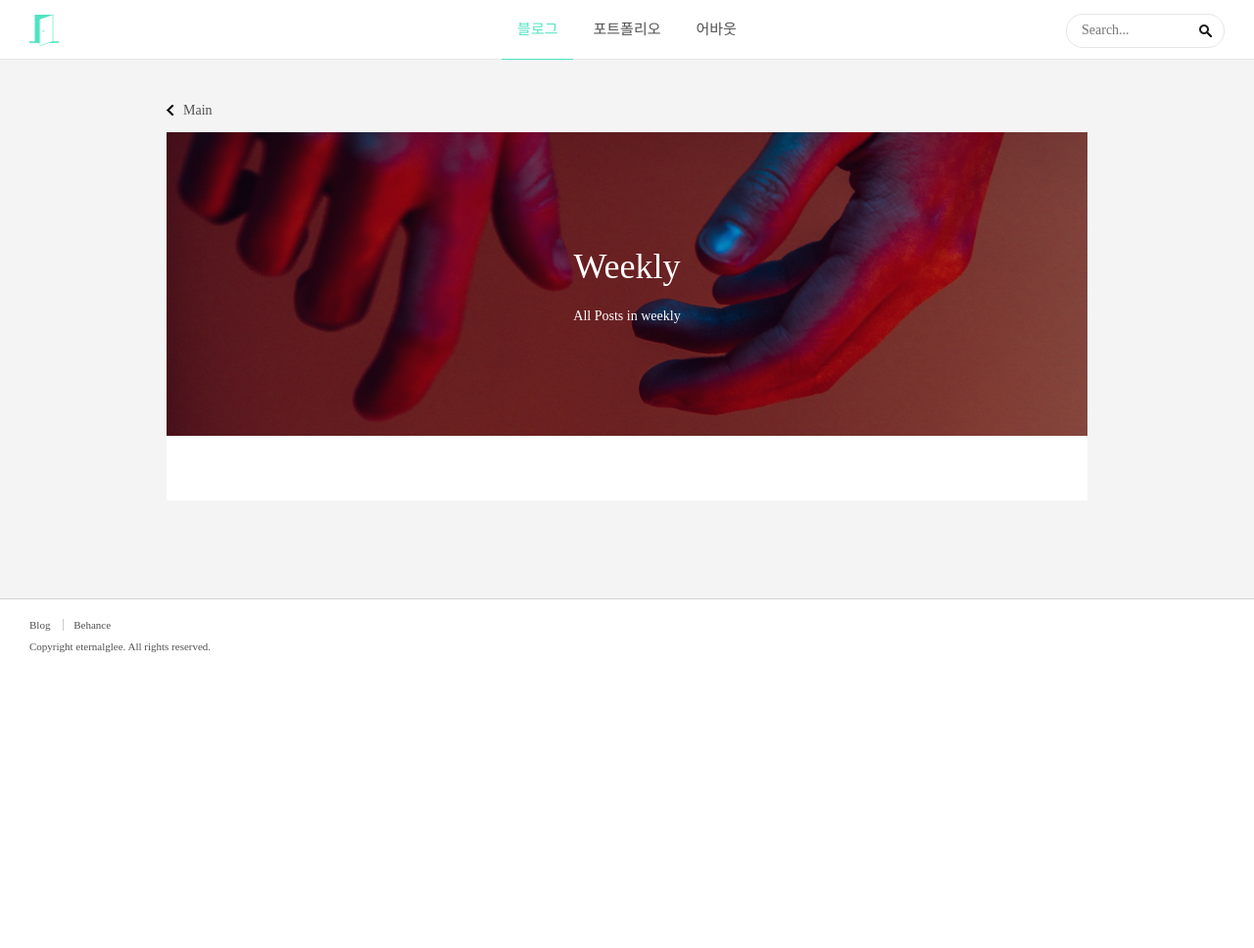
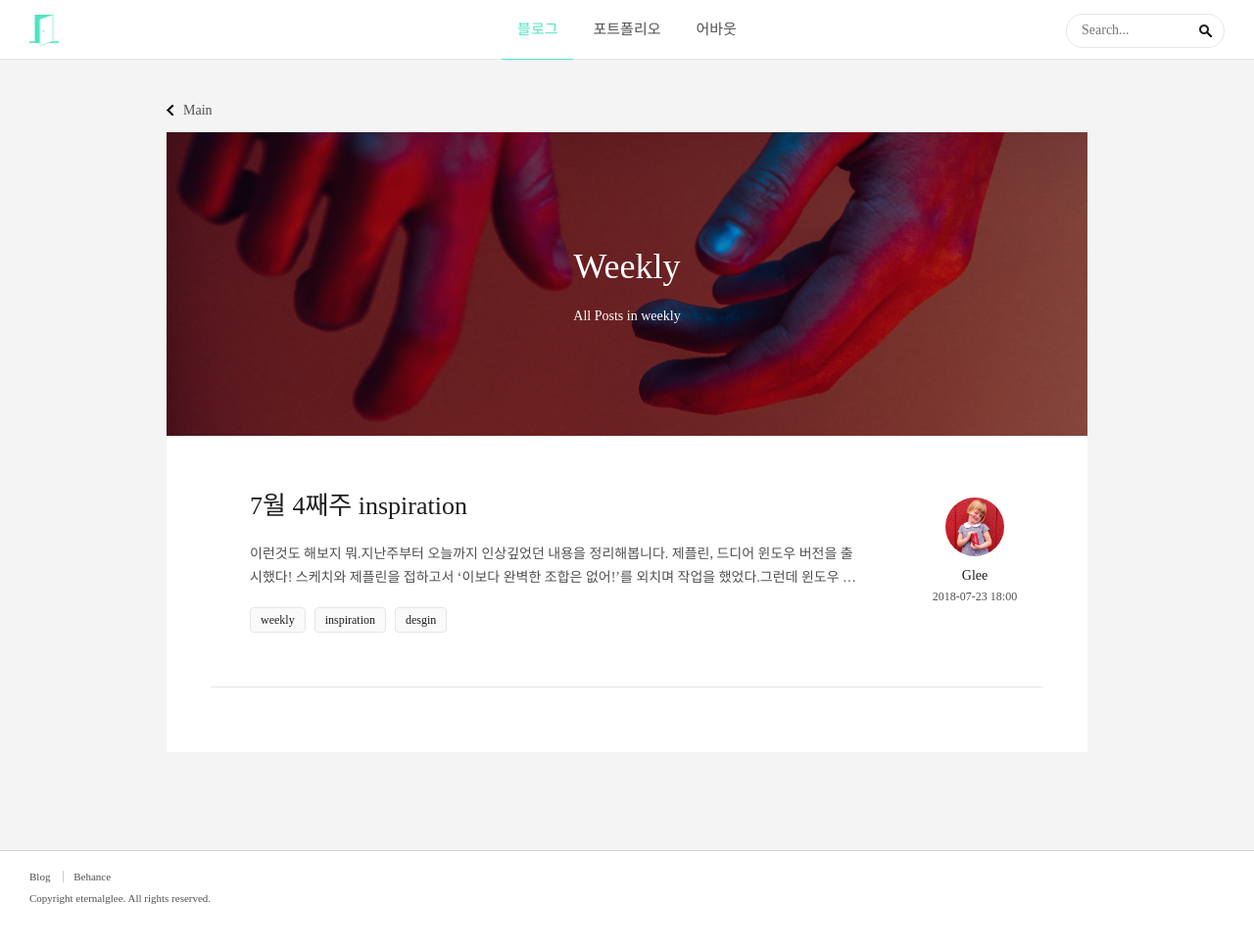
Before and after one commit to eternalglee/eternalglee.github.io, a Jekyll site: the page built from _tags/weekly.md, in a window 1280 px wide. Shown: the whole page at 98% size. Built offline with Jekyll 4.4.1, drawn with Linux system fonts in a browser that asks for light colours; before the commit the page ends 900 px from its top, so only the background shows below that.

Commit message:
내용 수정

```diff
--- a/_posts/2018-07-23-20180704_inspiration.md
+++ b/_posts/2018-07-23-20180704_inspiration.md
@@ -1,23 +1,21 @@
+---
 layout: post
 title: '7월 4째주 inspiration'
 author: Glee
-date: 2018-07-23 15:40
+date: 2018-07-23 18:00
 tags: [weekly,inspiration,desgin]
 image: /files/covers/inspiration.png
+---
 
-
-
-
-
-이런것도 해보지 뭐. 지난주부터 오늘까지 인상깊었던 내용을 정리해봅니다.<br />
+####	이런것도 해보지 뭐.<br />지난주부터 오늘까지 인상깊었던 내용을 정리해봅니다.<br />
 
 
 
 > ![윈도우 버전 개발하느라 고생해쩌](https://cdn-images-1.medium.com/max/1600/1*TG6a1Z-oWvzQFiIQAXVFHg@2x.png){: width="80%"}
 >
-> **[제플린이 드디어 윈도우 버전 출시](https://blog.zeplin.io/zeplin-adobe-xd-cc-integration-now-on-windows-78cfa704a3ab)**<br />
+> #### **[제플린, 드디어 윈도우 버전을 출시했다!](https://blog.zeplin.io/zeplin-adobe-xd-cc-integration-now-on-windows-78cfa704a3ab)**<br />
 
-스케치와 제플린을 접하고서 이보다 완벽한 조합은 없어!를 외치며 작업을 했었다.<br />그런데 윈도우사용 개발자님께는 아마 불편했을꺼야.<br /> 제플린이 맥os만 지원하다보니 웹으로 접속해서 이미지파일을 다운로드하거나 가이드를 볼 수 있었다. <br />이제 윈도우 사용자들도 제플린을 프로그램으로 설치 및 사용이 가능하다.<br />Adobe Photoshop도 그렇고 XD에서도 제플린으로 내보내기 기능이 가능하다보니 윈도우 사용자들을 위해 비교적 빠르게 런칭되었다.(나는 더 늦게 나올줄 알았음)<br />그리고 Adobe XD가 무섭게 사용자들을 공략중인데, 사용료를 아예 무료로 바꿔버리길래 오호 하고 다운받아 써봤으나 나는 아직 스케치가 더 편하다고하다. 스케치 힘내라 얍.
+스케치와 제플린을 접하고서 '이보다 완벽한 조합은 없어!'를 외치며 작업을 했었다.<br />그런데 윈도우 쓰시는 개발자님은 불편했을꺼야.<br />제플린이 맥os만 지원하다보니 웹으로 접속해서 이미지파일을 다운로드하거나 가이드를 볼 수 있었다. <br />이제 윈도우 사용자들도 제플린을 프로그램으로 설치 및 사용이 가능하다.<br />Adobe Photoshop도 그렇고 XD에서도 제플린으로 내보내기 기능이 가능하다보니 윈도우 사용자들을 위해 비교적 빠르게 런칭되었다.(나는 더 늦게 나올줄 알았음)<br />그리고 Adobe XD가 무섭게 사용자들을 공략중인데, 사용료를 아예 무료로 바꿔버리길래 오호 하고 다운받아 써봤으나 나는 아직 스케치가 더 편하다고하다. 스케치 힘내라 얍.
 
 
 
@@ -25,8 +23,9 @@ image: /files/covers/inspiration.png
 
 
 
-> ![Dropbox Paper](https://is4-ssl.mzstatic.com/image/thumb/Purple115/v4/90/44/6c/90446cbf-346b-273d-4aec-ddb700e4f8b4/mzl.bsngnpcy.png/230x0w.jpg){align:left}
-> [**드롭박스 페이퍼**](https://www.dropbox.com/ko/paper)<br />
+> ![Dropbox Paper](https://is4-ssl.mzstatic.com/image/thumb/Purple115/v4/90/44/6c/90446cbf-346b-273d-4aec-ddb700e4f8b4/mzl.bsngnpcy.png/230x0w.jpg){.alignleft}
+>
+> #### [드롭박스 페이퍼](https://www.dropbox.com/ko/paper)<br />
 
 드롭박스에서 신기한 서비스가 나왔다. 이름에 충실한 문서작성 도구다.<br />기본적인 문서작성 기능에 프로젝트를 함께 진행하는 사람들과 협업할 수 있는 기능이 추가되어있다.<br />PC와 모바일앱이 동기화되고 깔끔한 디자인이 돋보인다. <br />그러나 맥 기본 프로그램인 Pages를 icloud 동기화해서 잘 사용중이라서 그렇게 크게 매력적으로 느껴지진 않았다.<br />또, 드롭박스는 이미지(덕질, 디자인참고자료 등)저장 용도로, 구글드라이브를 업무용으로 쓰고 있기 때문에 드롭박스에서 일 관련 문서를 둔다는것 자체가 너무 어색하다. 허허&#128546;<br />
 
@@ -34,7 +33,9 @@ image: /files/covers/inspiration.png
 
 
 
-> ![깔끔하고 너무 예뻐!](/files/typora.gif){: width="90%"}<br />**[Typora](https://typora.io/)**<br />
+> ![깔끔하고 너무 예뻐!](/files/typora.gif){: width="90%"}<br />
+>
+> ####  [Typora](https://typora.io/)
 
 원래 하루패드를 사용했었다.<br />마크다운 초보자도 사용할 수 있게끔 문법이 잘 나와있고 실제로 웹에서 어떻게 보이는지도 보여줘서 편하다.<br />근데 너무 안 예쁨.<br />그래서 검색하다가 Typora 발견하고 써봤는데 마크다운 문법을 어느정도 알고 있어야한다는 점이 있지만<br />타자기모드(내가 쓰고있는 부분을 제외한 나머지 부분은 불투명하게 보임)도 지원하고 글 쓰기에도 깔끔했다.<br />물론 계속 구글링을 해야하지만 그렇게 적다보니 마크다운 문법이 이제 어느정도 친숙해졌다.
 
@@ -42,7 +43,7 @@ image: /files/covers/inspiration.png
 
 > ![취향을 설계하는 곳, 츠타야](http://image.yes24.com/momo/TopCate1714/MidCate010/171399193.jpg){: width="70%"}
 >
-> **츠타야서점, 그리고 변화하는 우리의 서점들**
+> #### 츠타야서점, 그리고 변화하는 우리의 서점들
 
 주말에 서점에서 잠깐 읽었던 책, '취향을 설계하는 곳, 츠타야'<br />취향을 설계한다는 것이 매우 재미있어서 집어들었던 책은 매우 유명한 일본의 서점 츠타야를 다룬 이야기였다.<br />처음 음반가게로 시작할 때, 건물주는 음식점이 아니면 입점 할 수 없다는 의견을 표했다고 한다.<br />그래서 엄마와 누나가 요리를 제공하는 음반가게로 시작했다.<br />어쩌면 이런 시작이 지금의 츠타야, CCC=컬쳐 컨비니언스 클럽을 만든게 아닐까.<br />방사능 문제로 일본을 가지 않기로 마음먹었지만, 츠타야는 한번 가보고 싶도록 만들었다.<br />이와 별개로 책은 재미없었다. (문법이나 표현이 영 잘 읽히지 않았음)<br />츠타야처럼 요즘 서점들도 매우 매력적으로 변하고있다. 물론 대형서점의 이야기.(동네서점은 몇몇 지역한정이야기)<br />![요즘 자주가는 교보문고 가든파이브 바로드림센터](http://image.kyobobook.co.kr/ink/images/storeinfo/photo/store_68_3.jpg)<br />예전 대형서점들은 테이블이나 의자를 충분히 제공하지 않아서, 많은 사람들이 바닥에 앉아 책을 읽곤 했다.<br />물론 그게 멋져보였지만 절대 편하지않았다. 그러나 최근 대형서점들은 고객들에게 충분히 읽을 공간을 제공하고 있다.<br />도서 검색을 위한 컴퓨터는 세로로 긴 피봇모니터를 사용하여 검색결과를 적은 스크롤로 최대의 검색결과를 볼 수 있도록 하였다. 투박하게 놓여있던 도서위치 출력 프린터는 모습을 숨기고 출력물만 받아갈 수 있도록 센스있게 처리했다.<br />높은 책장들의 중간부분은 길게 빼어 고객이 짤막하게 책을 읽을 수 있는 책상이 되기도 하고 잠시 물건을 놓는 자리도 된다.<br />이처럼 갈수록 센스있어지는 서점들의 변신으로 인터넷서점보다 실제 서점으로 발길을 옮기는 경우가 잦아지고 있다.<br />책을 읽을 수 있는 환경은 좋아지는데 책은 점점 사람들에게 잊혀지는 쓸쓸한 기분이다.
 
@@ -52,8 +53,24 @@ image: /files/covers/inspiration.png
 
 
 
-> ![책 잘 읽는 방법, 폼나게 재미나게 티나게 읽기](http://image.kyobobook.co.kr/images/book/xlarge/302/x9791187289302.jpg){: width="80%"}
+> ![책 잘 읽는 방법, 폼나게 재미나게 티나게 읽기](http://image.kyobobook.co.kr/images/book/xlarge/302/x9791187289302.jpg){: width="80%", .alignleft}
 >
-> **김봉진의 책읽기**
+>
+>
+> #### **김봉진의 책읽기**
 
 저자소개에 '부업으로 우아한형제들을 창업하여 배달의민족을 만들고 있음'이라고 적어져있다. 부..부럽네요.<br />책은 잠깐 읽어보았는데 재미있어서 살꼬야요.
+
+
+
+
+
+
+
+
+
+> ![네이버의 새로운 음악 서비스, vibe](https://ssl.pstatic.net/static/m/music/event/vibe/0617/img/img_phone.jpg){: width="60%"}
+>
+> #### [차트가 아닌 나를 위한 음악 서비스, vibe](https://vibe.naver.com/)
+
+네이버가 새로운 뮤직서비스, vibe를 내놓았다. 직접 깔아서 해보았오요.<br />내가 좋아하는 음악장르, 아티스트를 선택해준다. 그러면 알아서 믹스테잎을 만들어준다.<br />최근 닐로, 숀이라는 아티스트들이 음원차트 1위를 하고 사재기 의혹을 받고 있다.<br />사람들은 이런 사태들을 접하면서 차트음악에 대한 회의감을 느끼기 시작했고 나에게 맞는 음악을 추천해주는 AI음악 서비스를 사용하기 시작했다.<br />많은 사람들이 사용하는 [애플뮤직](https://www.apple.com/kr/music/), [스포티파이](https://www.spotify.com/int/why-not-available/) 등을 이용하고 있다.<br />애플뮤직은 한달 7.99달러로 약 9,000원의 이용료를 낸다.<br />반면에 스포티파이는 무료사용자도 광고를 보면 음악을 들을 수 있다. 프리미엄 요금제는 9.99달러로 약 12,000원이다.그러나 아직 한국 정식서비스를 제공하지않고 있다.<br />네이버의 vibe의 화면이나 구성도가 스포티파이와 매우 닮았다. 스포티파이 한국 안오겄다. 서비스 이용료는 7.99로 애플뮤직과 동일하다.
```
